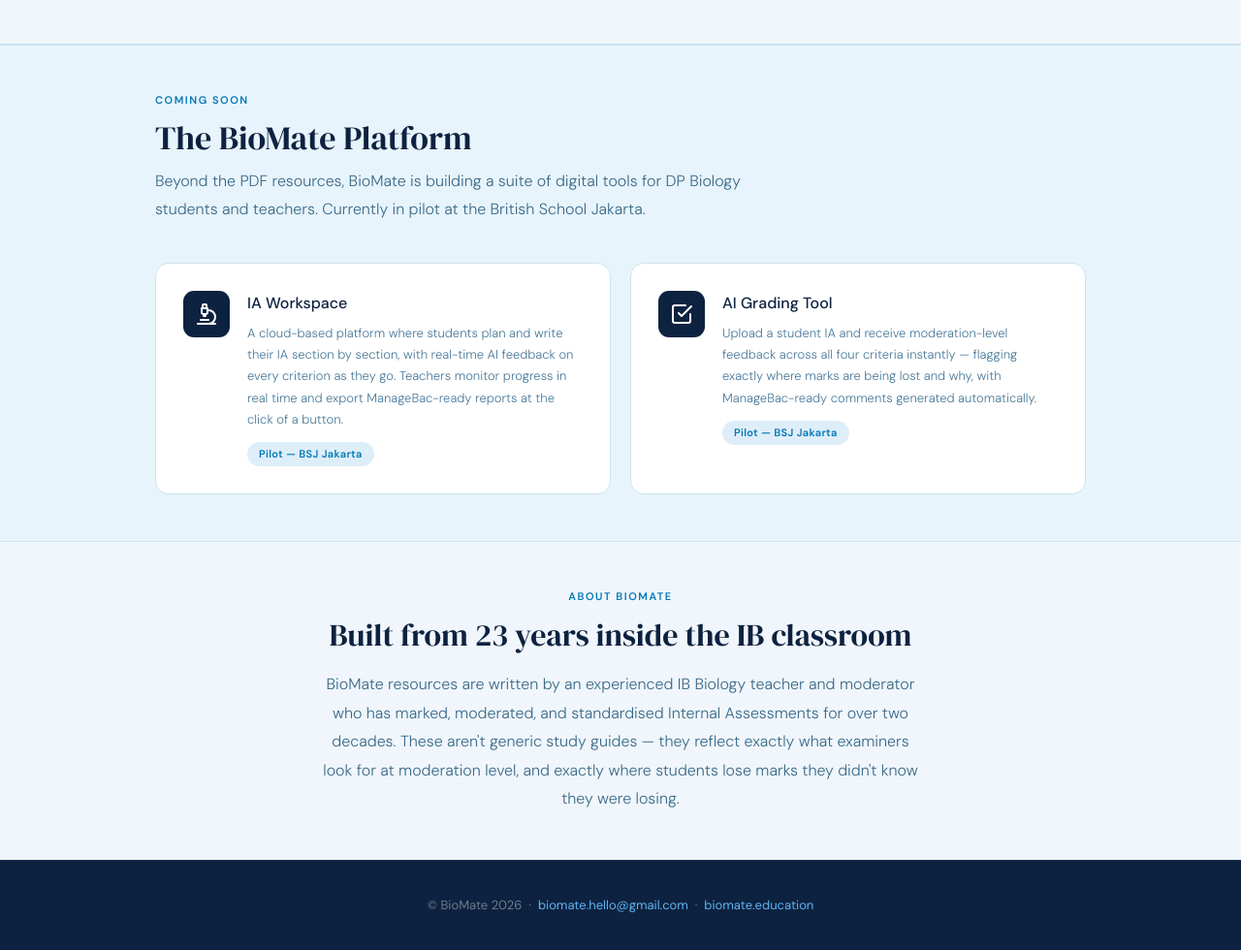
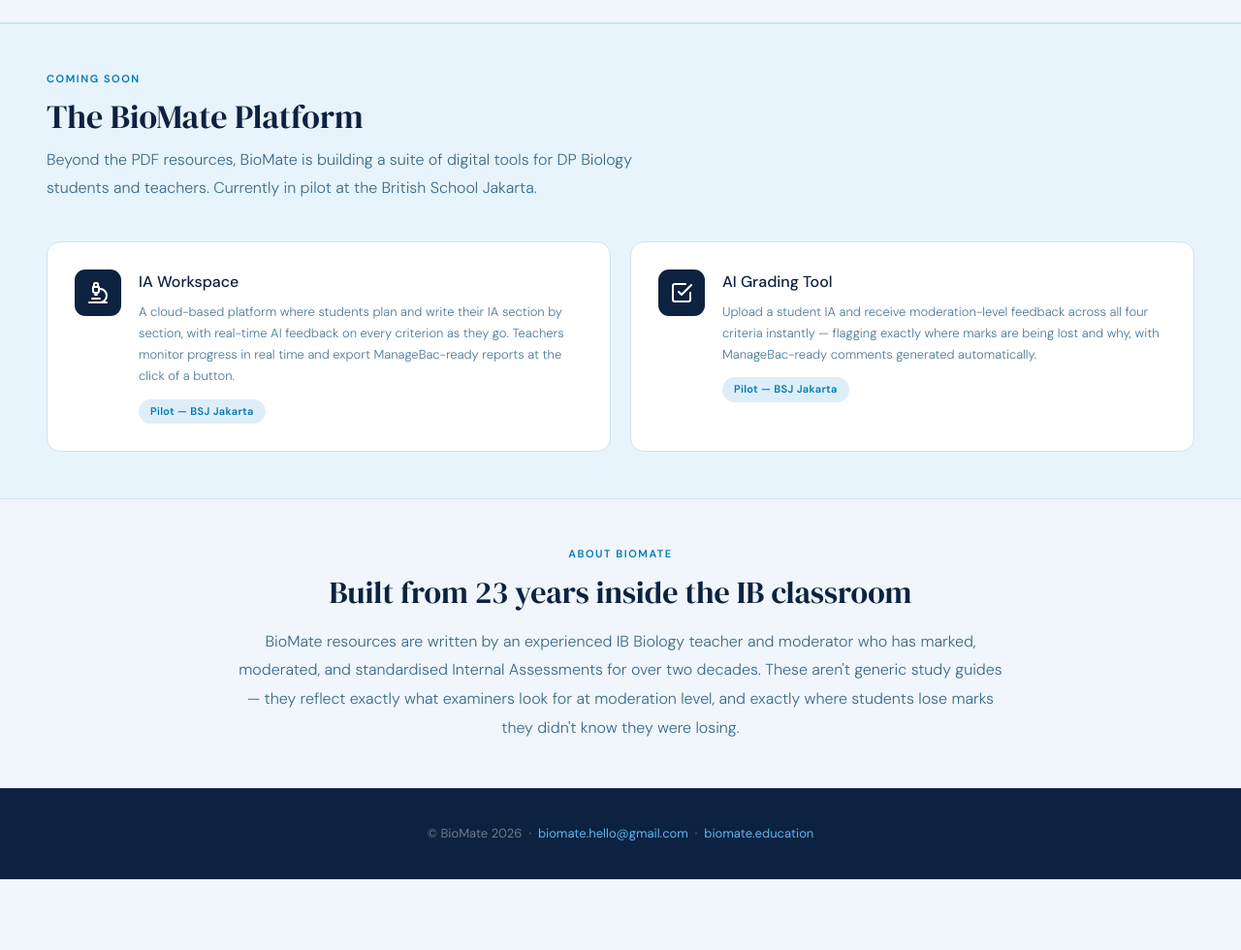
Before and after one commit to TMetters/biomate-website, a plain HTML site: page index.html in a window 1280 px wide. Shown: the part 1352-2332 px from the top of the page at 97% size. After the commit the page ends 2259 px from the top, so only its background shows below. Drawn offline with Linux system fonts and the light colour scheme.

Commit message:
Increase max-width: 960px to 1200px and 720px to 900px

```diff
--- a/index.html
+++ b/index.html
@@ -255,7 +255,7 @@
   .section {
     padding: 48px;
     width: 100%;
-    max-width: 960px;
+    max-width: 1200px;
     margin: 0 auto;
   }
 
@@ -380,7 +380,7 @@
   }
 
   .apps-inner {
-    max-width: 960px;
+    max-width: 1200px;
     margin: 0 auto;
   }
 
@@ -453,7 +453,7 @@
   /* ABOUT */
   .about {
     padding: 48px 48px;
-    max-width: 720px;
+    max-width: 900px;
     margin: 0 auto;
     text-align: center;
   }
```
